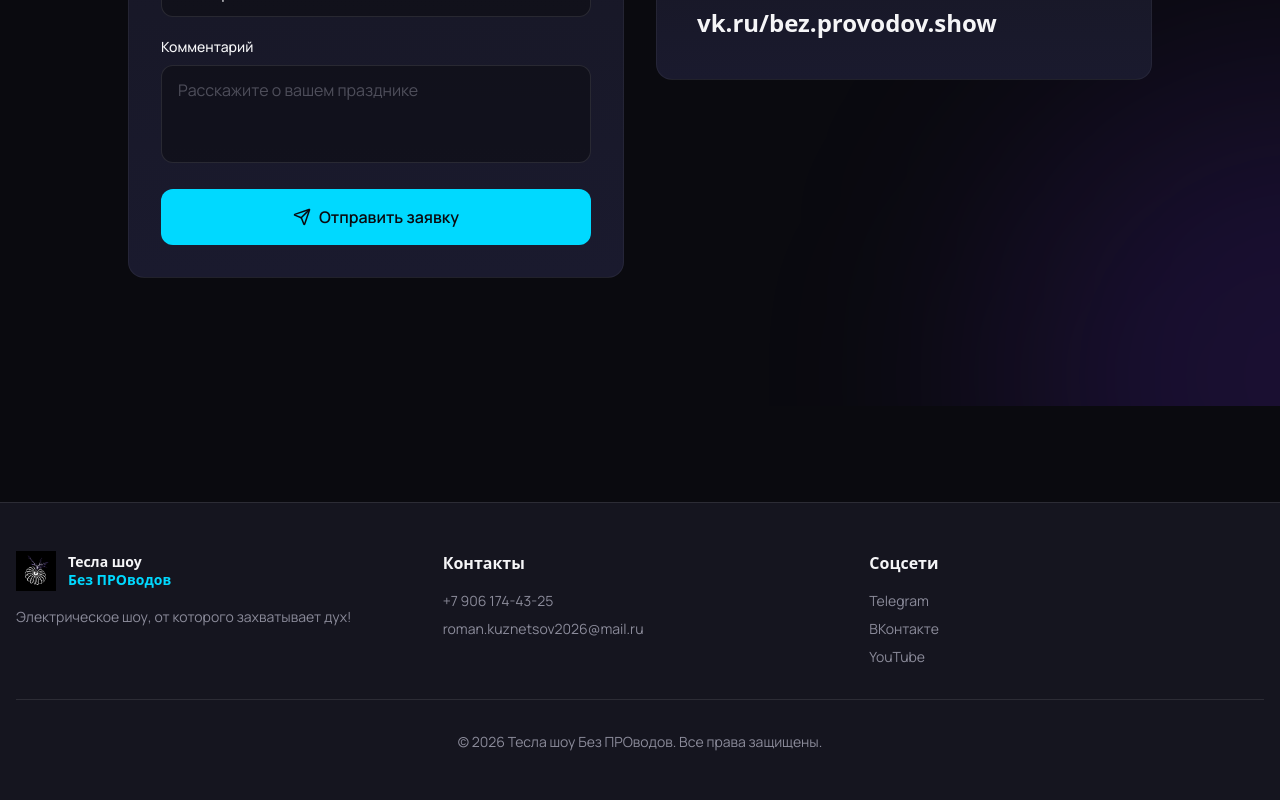
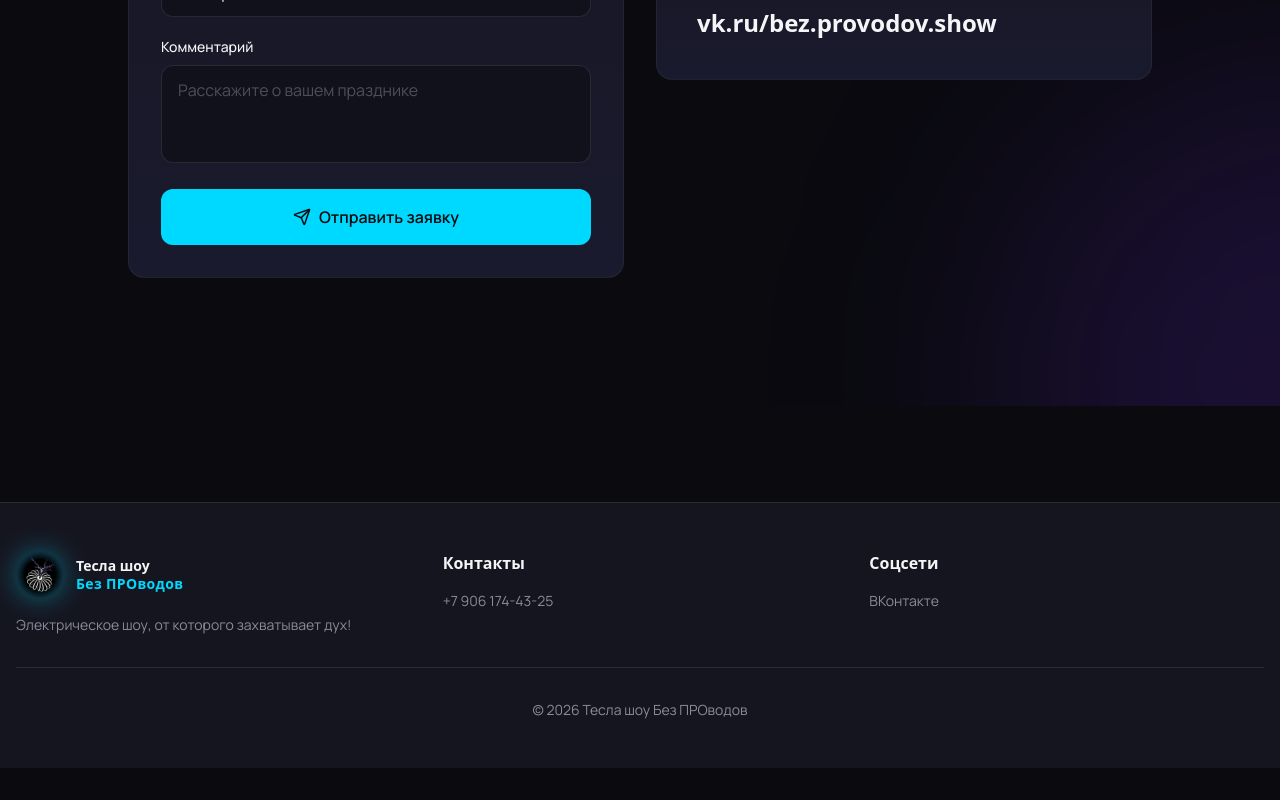
Before and after one commit to roman-kuznetsov-dev/tesla-show, a Next.js app: page / in a window 1280 px wide. Shown: the part 8035-8835 px from the top of the page. After the commit the page ends 8803 px from the top, so only its background shows below. Built offline with nearby package versions, Linux system fonts and the light colour scheme; a web font is replaced by a local one.

Commit message:
style: update footer logo, remove email and socials

```diff
--- a/src/components/layout/Footer.tsx
+++ b/src/components/layout/Footer.tsx
@@ -6,19 +6,20 @@ export default function Footer() {
     <footer className="bg-surface border-t border-white/10 py-12 mt-24">
       <div className="container mx-auto px-4">
         <div className="grid md:grid-cols-3 gap-8">
+          {/* Логотип и слоган */}
           <div>
             <Link href="/" className="flex items-center gap-3 mb-4">
-              <Image
-                src="/images/logo.png"
-                alt="Тесла шоу Без ПРОводов"
-                width={40}
-                height={40}
-                className="w-10 h-10 object-contain"
-              />
-              <span className="font-heading font-bold text-sm leading-tight">
-                Тесла шоу
-                <br />
-                <span className="text-primary">Без ПРОводов</span>
+              <div className="relative w-12 h-12 shrink-0 drop-shadow-[0_0_15px_rgba(0,217,255,0.6)]">
+                <Image
+                  src="/images/logo.png"
+                  alt="Тесла шоу Без ПРОводов"
+                  fill
+                  className="object-contain [mask-image:radial-gradient(circle,black_45%,transparent_70%)]"
+                />
+              </div>
+              <span className="font-heading font-bold text-sm leading-tight flex flex-col">
+                <span>Тесла шоу</span>
+                <span className="text-primary tracking-wide">Без ПРОводов</span>
               </span>
             </Link>
             <p className="text-muted text-sm">
@@ -26,52 +27,37 @@ export default function Footer() {
             </p>
           </div>
 
+          {/* Контакты */}
           <div>
             <h4 className="font-semibold mb-4">Контакты</h4>
             <ul className="space-y-2 text-sm text-muted">
               <li>
-                <a
-                  href="tel:+79061744325"
-                  className="hover:text-primary transition-colors"
-                >
+                <a href="tel:+79061744325" className="hover:text-primary transition-colors">
                   +7 906 174-43-25
-                </a>
-              </li>
-              <li>
-                <a
-                  href="mailto:roman.kuznetsov2026@mail.ru"
-                  className="hover:text-primary transition-colors"
-                >
-                  roman.kuznetsov2026@mail.ru
                 </a>
               </li>
             </ul>
           </div>
 
+          {/* Соцсети */}
           <div>
             <h4 className="font-semibold mb-4">Соцсети</h4>
             <ul className="space-y-2 text-sm text-muted">
               <li>
-                <a href="#" className="hover:text-primary transition-colors">
-                  Telegram
-                </a>
-              </li>
-              <li>
-                <a href="#" className="hover:text-primary transition-colors">
+                <a href="https://vk.ru/bez.provodov.show"
+                   target="_blank"
+                   rel="noopener noreferrer"
+                   className="hover:text-primary transition-colors">
                   ВКонтакте
-                </a>
-              </li>
-              <li>
-                <a href="#" className="hover:text-primary transition-colors">
-                  YouTube
                 </a>
               </li>
             </ul>
           </div>
         </div>
 
+        {/* Копирайт */}
         <div className="border-t border-white/10 mt-8 pt-8 text-center text-sm text-muted">
-          © {new Date().getFullYear()} Тесла шоу Без ПРОводов. Все права защищены.
+          © {new Date().getFullYear()} Тесла шоу Без ПРОводов
         </div>
       </div>
     </footer>
```
